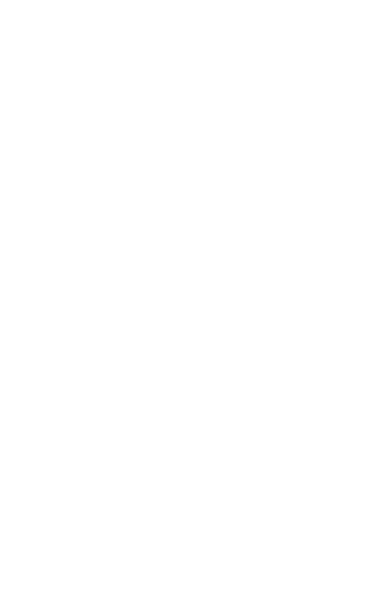
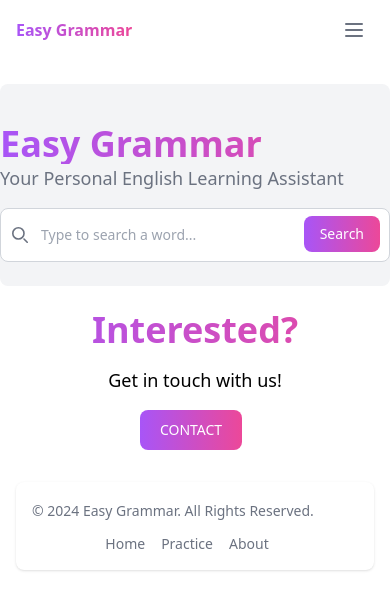
Before and after one commit to RileyC9/EasyGrammar, a React (Create React App) app: page / in a window 390 px wide. Shown: the top 610 px of the page. Built offline with nearby package versions, Linux system fonts and the light colour scheme.

Commit message:
created basic components, added tailwind config

```diff
--- a/package.json
+++ b/package.json
@@ -34,5 +34,8 @@
       "last 1 firefox version",
       "last 1 safari version"
     ]
+  },
+  "devDependencies": {
+    "tailwindcss": "^3.4.1"
   }
 }
--- a/src/App.css
+++ b/src/App.css
@@ -1,6 +1,6 @@
-.App {
+/* .App {
   text-align: center;
-}
+} */
 
 .App-logo {
   height: 40vmin;
--- a/src/App.js
+++ b/src/App.js
@@ -1,23 +1,16 @@
-import './App.css';
+import "./App.css";
+import Contact from "./ui/Contact";
+import Footer from "./ui/Footer";
+import Header from "./ui/Header";
+import WordInput from "./ui/WordInput";
 
 function App() {
-
   return (
     <div className="App">
-      <header className="App-header">
-        {/* <img src={logo} className="App-logo" alt="logo" />
-        <p>
-          Edit <code>src/App.js</code> and save to reload.
-        </p>
-        <a
-          className="App-link"
-          href="https://reactjs.org"
-          target="_blank"
-          rel="noopener noreferrer"
-        >
-          Learn React
-        </a> */}
-      </header>
+      <Header />
+      <WordInput />
+      <Contact />
+      <Footer />
     </div>
   );
 }
--- a/src/index.css
+++ b/src/index.css
@@ -1,13 +1,21 @@
+@tailwind base;
+@tailwind components;
+@tailwind utilities;
+
 body {
+  @apply max-w-[1024px] mx-auto md:w-10/12;
+}
+
+/* body {
   margin: 0;
-  font-family: -apple-system, BlinkMacSystemFont, 'Segoe UI', 'Roboto', 'Oxygen',
-    'Ubuntu', 'Cantarell', 'Fira Sans', 'Droid Sans', 'Helvetica Neue',
+  font-family: -apple-system, BlinkMacSystemFont, "Segoe UI", "Roboto", "Oxygen",
+    "Ubuntu", "Cantarell", "Fira Sans", "Droid Sans", "Helvetica Neue",
     sans-serif;
   -webkit-font-smoothing: antialiased;
   -moz-osx-font-smoothing: grayscale;
-}
+} */
 
 code {
-  font-family: source-code-pro, Menlo, Monaco, Consolas, 'Courier New',
+  font-family: source-code-pro, Menlo, Monaco, Consolas, "Courier New",
     monospace;
 }
--- /dev/null
+++ b/src/ui/Contact.jsx
@@ -0,0 +1,16 @@
+export default function Contact() {
+  return (
+    <div className="contact my-6 text-center">
+      <h2 className="text-4xl font-bold mb-4 bg-clip-text text-transparent bg-gradient-to-r from-purple-500 to-pink-500">
+        Interested?
+      </h2>
+      <p className="text-lg text-grey-500 mb-4">Get in touch with us!</p>
+      <button
+        type="button"
+        className="text-white bg-gradient-to-r from-purple-500 to-pink-500 hover:bg-gradient-to-l focus:ring-4 focus:outline-none focus:ring-purple-200 dark:focus:ring-purple-800 font-medium rounded-lg text-sm px-5 py-2.5 text-center me-2 mb-2"
+      >
+        CONTACT
+      </button>
+    </div>
+  );
+}
--- /dev/null
+++ b/src/ui/Footer.jsx
@@ -0,0 +1,32 @@
+export default function Footer() {
+  const navLinks = [
+    { href: "#", label: "Home" },
+    { href: "#", label: "Practice" },
+    { href: "#", label: "About" },
+  ];
+  return (
+    <footer className="items-center">
+      <div>{/* for social media */}</div>
+      <div className="bg-white rounded-lg shadow m-4 dark:bg-gray-800">
+        <div className="w-full mx-auto max-w-screen-xl p-4 md:flex md:items-center md:justify-between">
+          <span className="text-sm text-gray-500 sm:text-center dark:text-gray-400">
+            © 2024{" "}
+            <a href="/" className="hover:underline">
+              Easy Grammar
+            </a>
+            . All Rights Reserved.
+          </span>
+          <ul className="flex flex-wrap items-center justify-center mt-3 text-sm font-medium text-gray-500 dark:text-gray-400 sm:mt-0">
+            {navLinks.map((link) => (
+              <li key={link.label}>
+                <a href={link.href} className="hover:underline me-4 md:me-6">
+                  {link.label}
+                </a>
+              </li>
+            ))}
+          </ul>
+        </div>
+      </div>
+    </footer>
+  );
+}
--- /dev/null
+++ b/src/ui/Header.jsx
@@ -0,0 +1,103 @@
+import React, { useState } from "react";
+
+export default function Header() {
+  const [isOpen, setIsOpen] = useState(false);
+  const navLinks = [
+    { href: "#", label: "Home" },
+    { href: "#", label: "Practice" },
+    { href: "#", label: "About" },
+  ];
+  return (
+    <>
+      <header className="items-center sticky top-0">
+        <nav className="bg-white border-grey-200 px-4 lg:px-6 py-2.5">
+          <div className="flex flex-wrap items-center justify-between max-w-screen-xl mx-auto">
+            <a
+              href="/"
+              className="flex items-center font-extrabold bg-clip-text text-transparent bg-gradient-to-r from-purple-500 to-pink-500"
+            >
+              Easy Grammar
+            </a>
+            <button
+              onClick={() => setIsOpen(!isOpen)}
+              type="button"
+              className="inline-flex items-center p-2 w-10 h-10 justify-center text-sm text-gray-500 rounded-lg md:hidden hover:bg-gray-100 focus:outline-none focus:ring-2 focus:ring-gray-200 dark:text-gray-400 dark:hover:bg-gray-700 dark:focus:ring-gray-600"
+              aria-controls="navbar-default"
+              aria-expanded="false"
+            >
+              <span className="sr-only">Open main menu</span>
+              {!isOpen ? (
+                <svg
+                  className="block h-6 w-6"
+                  xmlns="http://www.w3.org/2000/svg"
+                  fill="none"
+                  viewBox="0 0 24 24"
+                  stroke="currentColor"
+                  aria-hidden="true"
+                >
+                  <path
+                    strokeLinecap="round"
+                    strokeLinejoin="round"
+                    strokeWidth={2}
+                    d="M4 6h16M4 12h16M4 18h16"
+                  />
+                </svg>
+              ) : (
+                <svg
+                  className="block h-6 w-6"
+                  xmlns="http://www.w3.org/2000/svg"
+                  fill="none"
+                  viewBox="0 0 24 24"
+                  stroke="currentColor"
+                  aria-hidden="true"
+                >
+                  <path
+                    strokeLinecap="round"
+                    strokeLinejoin="round"
+                    strokeWidth={2}
+                    d="M6 18L18 6M6 6l12 12"
+                  />
+                </svg>
+              )}
+            </button>
+            <div
+              className="hidden w-full md:block md:w-auto"
+              id="navbar-default"
+            >
+              <ul className="font-medium flex flex-col p-4 md:p-0 mt-4 border border-gray-100 rounded-lg bg-gray-50 md:flex-row md:space-x-8 rtl:space-x-reverse md:mt-0 md:border-0 md:bg-white dark:bg-gray-800 md:dark:bg-gray-900 dark:border-gray-700">
+                {navLinks.map((link) => (
+                  <li
+                    key={link.label}
+                    className="block py-2 px-3 text-gray-900 rounded hover:bg-gradient-to-r hover:from-purple-500 hover:to-pink-500 hover:text-white "
+                  >
+                    <a
+                      href={link.href}
+                      className="md:border-0 md:p-0 dark:text-white md:dark:hover:text-blue-500 dark:hover:bg-gray-700 dark:hover:text-white md:dark:hover:bg-transparent"
+                    >
+                      {link.label}
+                    </a>
+                  </li>
+                ))}
+              </ul>
+            </div>
+          </div>
+        </nav>
+      </header>
+      {isOpen && (
+        <div className="md:hidden">
+          <div className="px-2 pt-2 pb-3 space-y-1 sm:px-3">
+            {navLinks.map((link) => (
+              <a
+                key={link.label}
+                href={link.href}
+                className="block px-3 py-2 rounded-md text-base font-medium text-gray-900 hover:bg-gray-50"
+              >
+                {link.label}
+              </a>
+            ))}
+          </div>
+        </div>
+      )}
+    </>
+  );
+}
--- /dev/null
+++ b/src/ui/WordInput.jsx
@@ -0,0 +1,56 @@
+export default function WordInput() {
+  return (
+    <div className="my-6 py-6 rounded-lg bg-gray-100">
+      {/* title, only display in homepage, not in definition */}
+      <div className="max-w-md mx-auto sm:max-w-lg">
+        <h1 className="text-4xl font-bold mt-4 bg-clip-text text-transparent bg-gradient-to-r from-purple-500 to-pink-500">
+          Easy Grammar
+        </h1>
+        <p className="text-lg mb-4 font-normal text-gray-500 lg:text-xl dark:text-gray-400">
+          Your Personal English Learning Assistant
+        </p>
+      </div>
+      {/* input */}
+      <form className="max-w-md mx-auto sm:max-w-lg">
+        <label
+          htmlFor="word-input"
+          className="mb-2 text-sm font-medium text-gray-900 sr-only dark:text-white"
+        >
+          Search
+        </label>
+        <div className="relative">
+          <div className="absolute inset-y-0 start-0 flex items-center ps-3 pointer-events-none">
+            <svg
+              className="w-4 h-4 text-gray-500 dark:text-gray-400"
+              aria-hidden="true"
+              xmlns="http://www.w3.org/2000/svg"
+              fill="none"
+              viewBox="0 0 20 20"
+            >
+              <path
+                stroke="currentColor"
+                strokeLinecap="round"
+                strokeLinejoin="round"
+                strokeWidth="2"
+                d="m19 19-4-4m0-7A7 7 0 1 1 1 8a7 7 0 0 1 14 0Z"
+              />
+            </svg>
+          </div>
+          <input
+            type="search"
+            id="word-input"
+            className="block w-full p-4 ps-10 text-sm text-gray-900 border border-gray-300 rounded-lg bg-white focus:ring-blue-500 focus:border-blue-500 dark:bg-gray-700 dark:border-gray-600 dark:placeholder-gray-400 dark:text-white dark:focus:ring-blue-500 dark:focus:border-blue-500"
+            placeholder="Type to search a word..."
+            required
+          />
+          <button
+            type="submit"
+            className="text-white absolute end-2.5 bottom-2.5 bg-gradient-to-r from-purple-500 to-pink-500 hover:bg-gradient-to-l focus:ring-4 focus:outline-none focus:ring-purple-200 dark:focus:ring-purple-800 rounded-lg text-sm px-4 py-2 dark:bg-blue-600"
+          >
+            Search
+          </button>
+        </div>
+      </form>
+    </div>
+  );
+}
--- /dev/null
+++ b/tailwind.config.js
@@ -0,0 +1,8 @@
+/** @type {import('tailwindcss').Config} */
+module.exports = {
+  content: ["./src/**/*.{js,jsx}"],
+  theme: {
+    extend: {},
+  },
+  plugins: [],
+};
```
Also changed, not shown: 1 other file (tests, documents, lock files or other folders).
